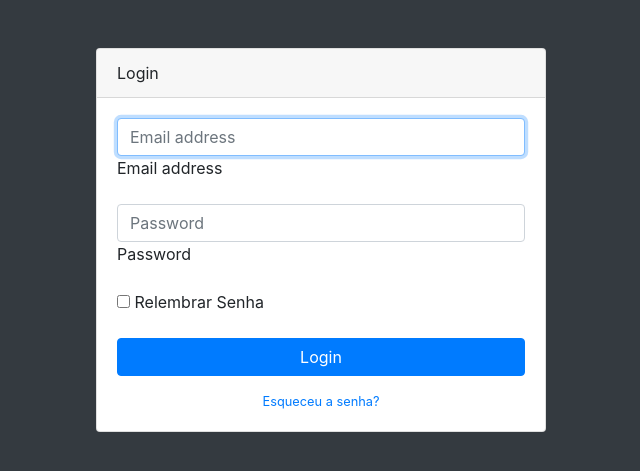
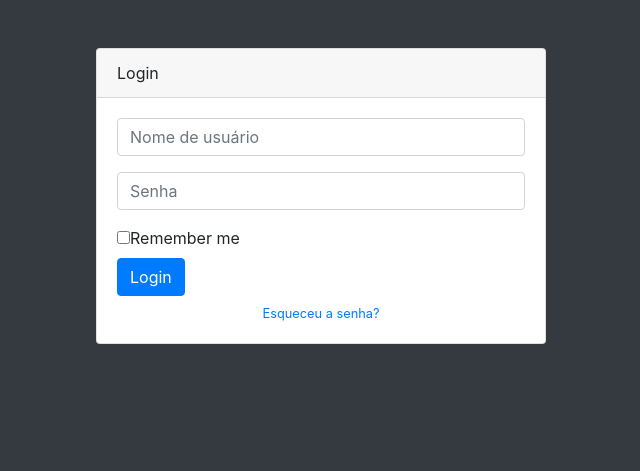
Before and after one commit to araoalves/prova, a Flask app: page / in a window 1280 px wide. Shown: the top 471 px of the page, without its empty margins (319-959 px from the left). Run offline with Flask 2, Linux system fonts and the light colour scheme; some libraries are stand-ins or nearby versions.

Commit message:
adicionando SECRET_KEY e form de login com a biblioteca flask-wtf

```diff
--- a/app/controllers/default.py
+++ b/app/controllers/default.py
@@ -1,11 +1,15 @@
 from flask import render_template
 from app import app
 
+from app.models.forms import LoginForm
 
-@app.route("/")
-@app.route("/login")
+@app.route("/", methods=["GET", "POST"])
+@app.route("/login", methods=["GET", "POST"])
 def login():
-    return render_template('login.html')
+    form = LoginForm()
+    if form.validate_on_submit():
+        print(form.username.data, form.password.data)
+    return render_template('login.html', form=form)
 
 
 @app.route("/index")
--- /dev/null
+++ b/app/models/forms.py
@@ -0,0 +1,8 @@
+from flask_wtf import FlaskForm
+from wtforms import StringField, PasswordField, BooleanField
+from wtforms.validators import DataRequired
+
+class LoginForm(FlaskForm):
+    username = StringField('username', validators=[DataRequired()])
+    password = PasswordField('password', validators=[DataRequired()])
+    remember_me = BooleanField('remember_me')
--- a/app/templates/login.html
+++ b/app/templates/login.html
@@ -22,32 +22,28 @@
         <div class="card card-login mx-auto mt-5" style="max-width:450px">
             <div class="card-header">Login</div>
             <div class="card-body">
-                <form>
+                <form action="#" method="POST">
+                    {{ form.csrf_token }}
                     <div class="form-group">
                         <div class="form-label-group">
-                            <input type="email" id="inputEmail" class="form-control" placeholder="Email address"
-                                required="required" autofocus="autofocus">
-                            <label for="inputEmail">Email address</label>
+                            {{ form.username(class="form-control",
+                                placeholder="Nome de usuário") }}
                         </div>
                     </div>
                     <div class="form-group">
                         <div class="form-label-group">
-                            <input type="password" id="inputPassword" class="form-control" placeholder="Password"
-                                required="required">
-                            <label for="inputPassword">Password</label>
+                            {{ form.password(class="form-control",
+                                placeholder="Senha") }}
                         </div>
                     </div>
-                    <div class="form-group">
-                        <div class="checkbox">
-                            <label>
-                                <input type="checkbox" value="remember-me">
-                                Relembrar Senha
-                            </label>
-                        </div>
+                    <div class="checkbox">
+                        <label>
+                            {{ form.remember_me }}Remember me
+                        </label>
                     </div>
-                    <a class="btn btn-primary btn-block" href="{{ url_for('index') }}">Login</a>
+                    <button type="submit" class="btn btn-primary">Login</button>
                 </form>
-                <div class="text-center mt-3">
+                <div class="text-center mt-2">
                     <a class="d-block small" href="#">Esqueceu a senha?</a>
                 </div>
             </div>
--- a/config.py
+++ b/config.py
@@ -1,3 +1,6 @@
 DEBUG = True
+
 SQLALCHEMY_DATABASE_URI = 'sqlite:///storage.db'
 SQLALCHEMY_TRACK_MODIFICATIONS = True
+
+SECRET_KEY = 'f9bf78b9a18ce6d46a0cd2b0b86df9da'
--- a/requirements.txt
+++ b/requirements.txt
@@ -6,6 +6,7 @@ Flask==1.0.2
 Flask-Migrate==2.2.1
 Flask-Script==2.0.6
 Flask-SQLAlchemy==2.3.1
+Flask-WTF==0.14.2
 isort==4.3.4
 itsdangerous==0.24
 Jinja2==2.10
@@ -21,3 +22,4 @@ SQLAlchemy==1.2.12
 typed-ast==1.1.0
 Werkzeug==0.14.1
 wrapt==1.10.11
+WTForms==2.2.1
```
